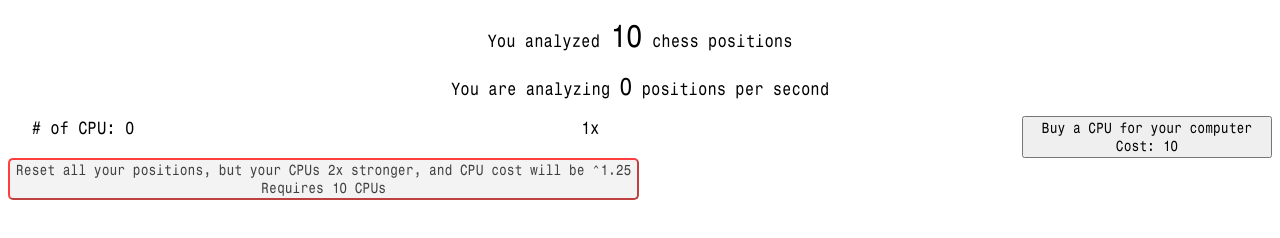
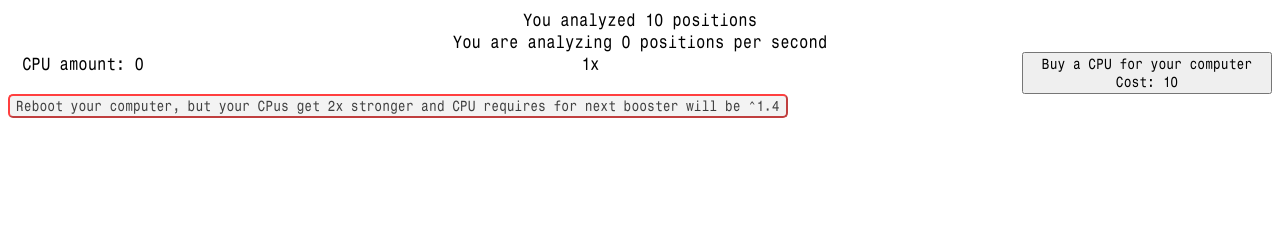
Before and after one commit to csridge/ChessAnalyzer, a plain HTML site: page index.html in a window 1280 px wide. Drawn offline with Linux system fonts and the light colour scheme.

Commit message:
Updated html and js file(not completed)

```diff
--- a/css/main.css
+++ b/css/main.css
@@ -11,19 +11,13 @@
   grid-template-columns: 150px 150px 250px;
   justify-content: space-between;
 }
-.stat #positions{
-  font-size: 1.8rem;
-}
-.stat #pps{
-  font-size: 1.4rem;
-}
-.unclickable{
+.disabled{
   cursor: not-allowed;
   pointer-events: none;
   opacity: 0.75;
   border-color: red;
   border-radius: 5px;
 }
-#upgradeBtn{
+#booster{
   display: block;
 }
--- a/index.html
+++ b/index.html
@@ -7,17 +7,17 @@
     </head>
     <body>
         <div class="stat">
-            <p>You analyzed <span id="positions"></span> chess positions</p>
-            <p>You are analyzing <span id="pps"></span> positions per second</p>
+            <div id="positions"></div>
+            <div id="pps"></div>
         </div>
 
         <div class="cpu">
-            <div class="cpuCount"># of CPU: <span id="cpuCount"></span></div>
-            <div class="mult"><span id="mult"></span>x</div>
-            <button id="buycpu">Buy a CPU for your computer<br>Cost: <span id="cpuCost"></span></button>
+            <div id="cpuCount"></div>
+            <div id="mult"></div>
+            <button id="buycpu"></button>
         </div>
         <div class="upgrade">
-            <button class="unclickable" id="upgradeBtn">Reset all your positions, but your CPUs 2x stronger, and CPU cost will be ^1.25<br>Requires <span id="cpuUpdtReq"></span> CPUs</button>
+            <button class="disabled" id="booster"></button>
         </div>
         <script src="js/main.js"></script>
     </body>
--- a/js/main.js
+++ b/js/main.js
@@ -1,17 +1,19 @@
+document.addEventListener('DOMContentLoaded', (event) => {
     let positions = 10;
+    let cpuCost = 10;
     let cpuCount = 0;
-let cpuCost = 10;
     let pps = 0;
     let multiplier = 1;
     let cpuRequires = 10;
-function updateUI(){
-    document.getElementById('positions').textContent = positions;
-    document.getElementById('cpuCost').textContent = cpuCost;
-    document.getElementById('cpuCount').textContent = cpuCount
-    document.getElementById('pps').textContent=pps;
-    document.getElementById('mult').textContent=multiplier;
-    document.getElementById('cpuUpdtReq').textContent=cpuRequires;
+    function updateUI() {
+        document.getElementById('positions').innerHTML = `You analyzed ${positions} positions`;
+        document.getElementById('pps').innerHTML = `You are analyzing ${pps} positions per second`;
+        document.getElementById('mult').innerHTML = `${multiplier}x`;
+        document.getElementById('buycpu').innerHTML = `Buy a CPU for your computer<br>Cost: ${cpuCost}`;
+        document.getElementById('booster').innerHTML = `Reboot your computer, but your CPus get 2x stronger and CPU requires for next booster will be ^1.4`
+        document.getElementById('cpuCount').innerHTML = `CPU amount: ${cpuCount}`;
     }
+
     function buyCPU(){
         if(positions >= cpuCost){
             positions -= cpuCost;
@@ -20,15 +22,15 @@ function buyCPU(){
         }
     }
     function upgrade(){
-    if(cpuCount%cpuRequires==0&&cpuCount!=0){
-        document.getElementById('upgradeBtn').classList.remove('unclickable');
+        if(cpuCount>=cpuRequires){
+            document.getElementById('booster').classList.remove('unclickable');
             cpuCost=Math.round(cpuCost**1.25);
             positions=0;
             multiplier*=2;
-        cpuRequires=Math.round(cpuRequires**1.1);
+            cpuRequires=Math.round(cpuRequires**1.4);
         }
         else{
-        document.getElementById('upgradeBtn').classList.add('unclickable');
+            document.getElementById('booster').classList.add('unclickable');
         }
     }
     function increment(){
@@ -38,8 +40,9 @@ function onclick(){
         document.getElementById('buycpu').addEventListener('click', buyCPU, false);
         document.getElementById('upgradeBtn').addEventListener('click', upgrade, false);
     }
-setInterval(function gameLoop(){
+    setInterval(function gameLoop() {
         updateUI();
         increment();
         onclick();
-},1000)
+    }, 1000);
+})
```
Lines whose indentation alone changed are shown as unchanged.
